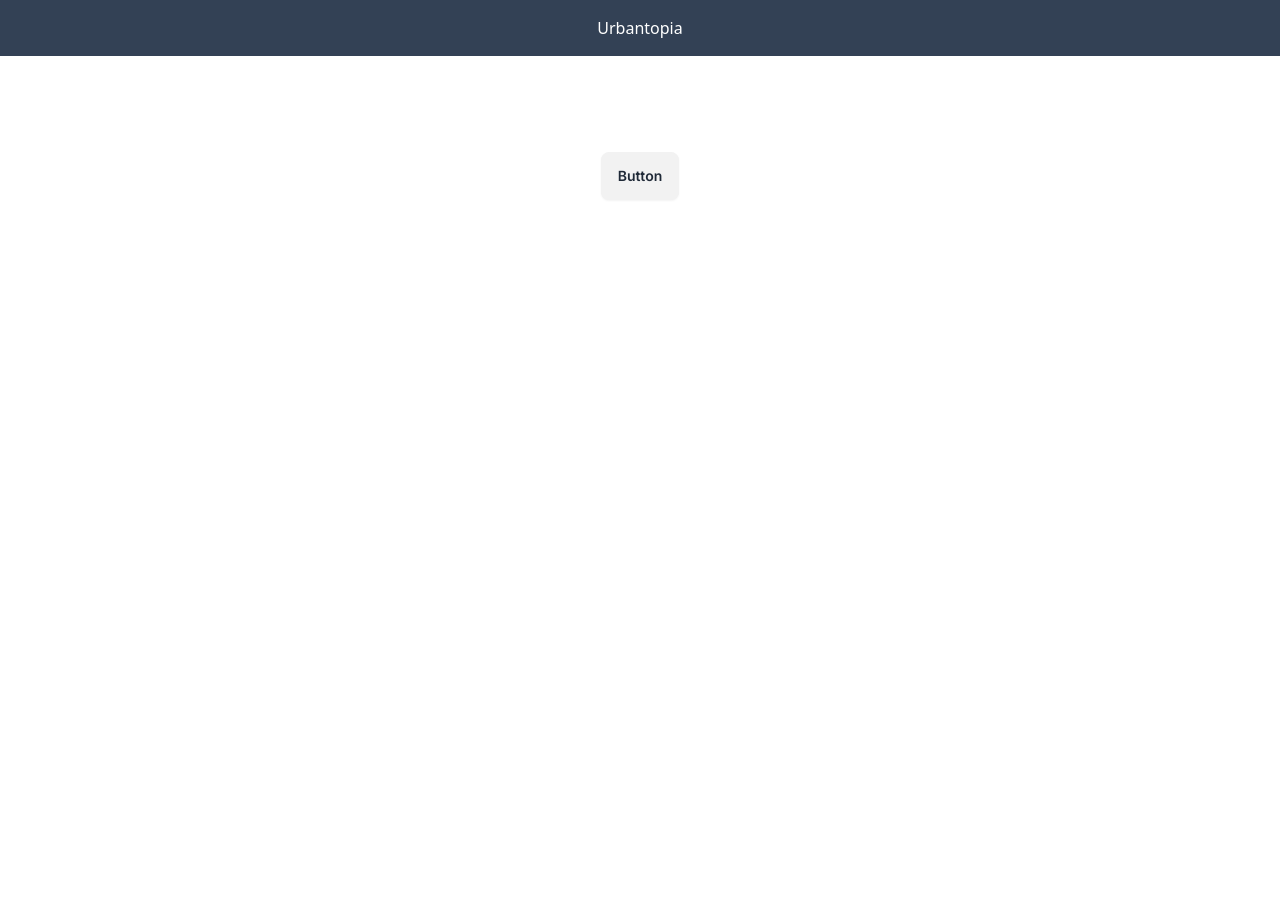
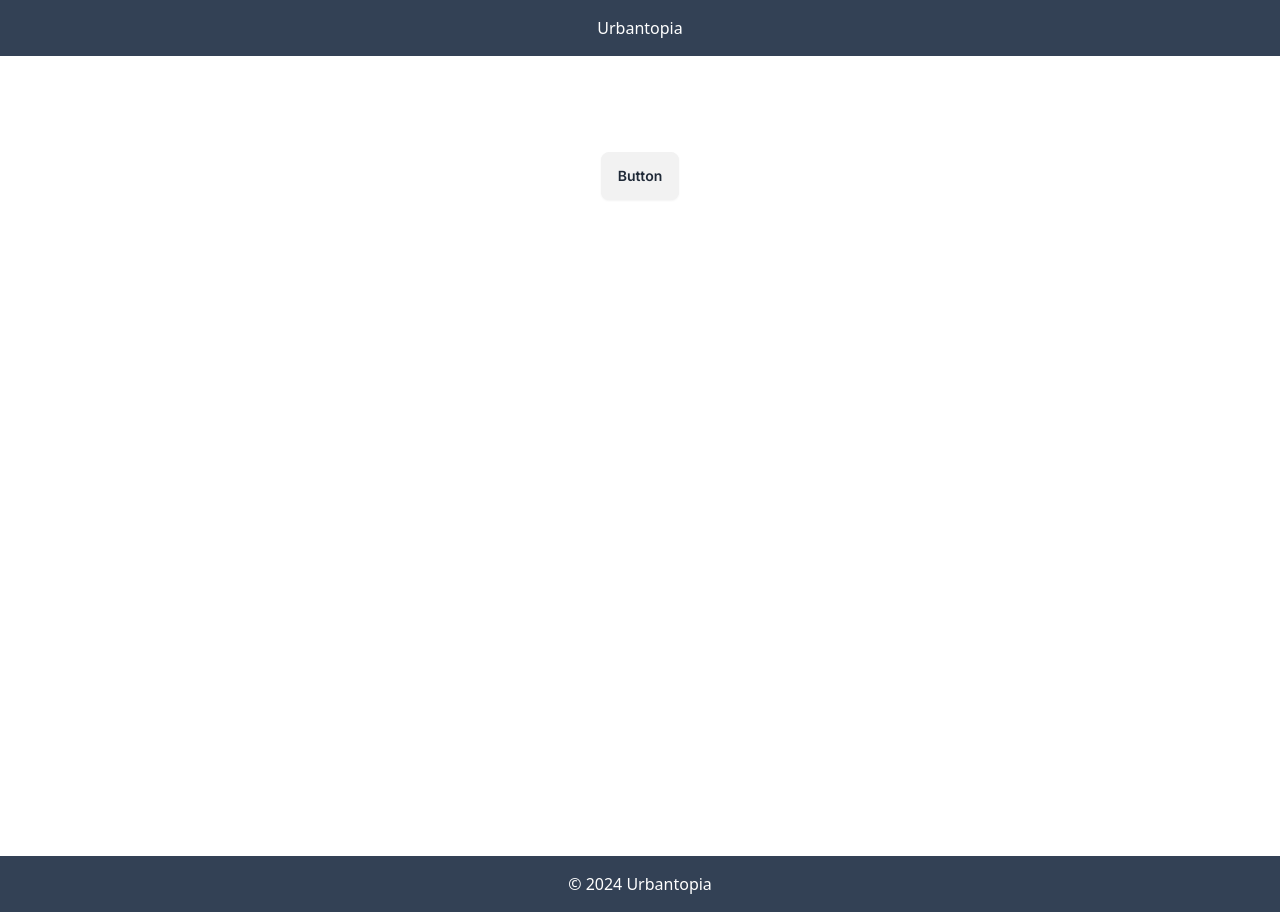
Before and after one commit to wendykr/urbantopia-app, a Next.js app: page / in a window 1280 px wide. Before the commit the page ends 856 px from the top, so only its background shows below. Built offline with nearby package versions, Linux system fonts and the light colour scheme.

Commit message:
feat: create Footer

```diff
--- /dev/null
+++ b/src/components/Footer/Footer.jsx
@@ -0,0 +1,7 @@
+export default function Footer() {
+  return (
+    <footer className="text-center bg-slate-700 text-white py-4">
+      &copy; 2024 Urbantopia
+    </footer>
+  );
+}
--- a/src/components/Layout.jsx
+++ b/src/components/Layout.jsx
@@ -1,3 +1,4 @@
+import Footer from "./Footer/Footer";
 import Header from "./Header/Header";
 
 export default function Layout({ children }) {
@@ -6,6 +7,8 @@ export default function Layout({ children }) {
       <Header />
 
       {children}
+
+      <Footer />
     </div>
   );
 }
```
